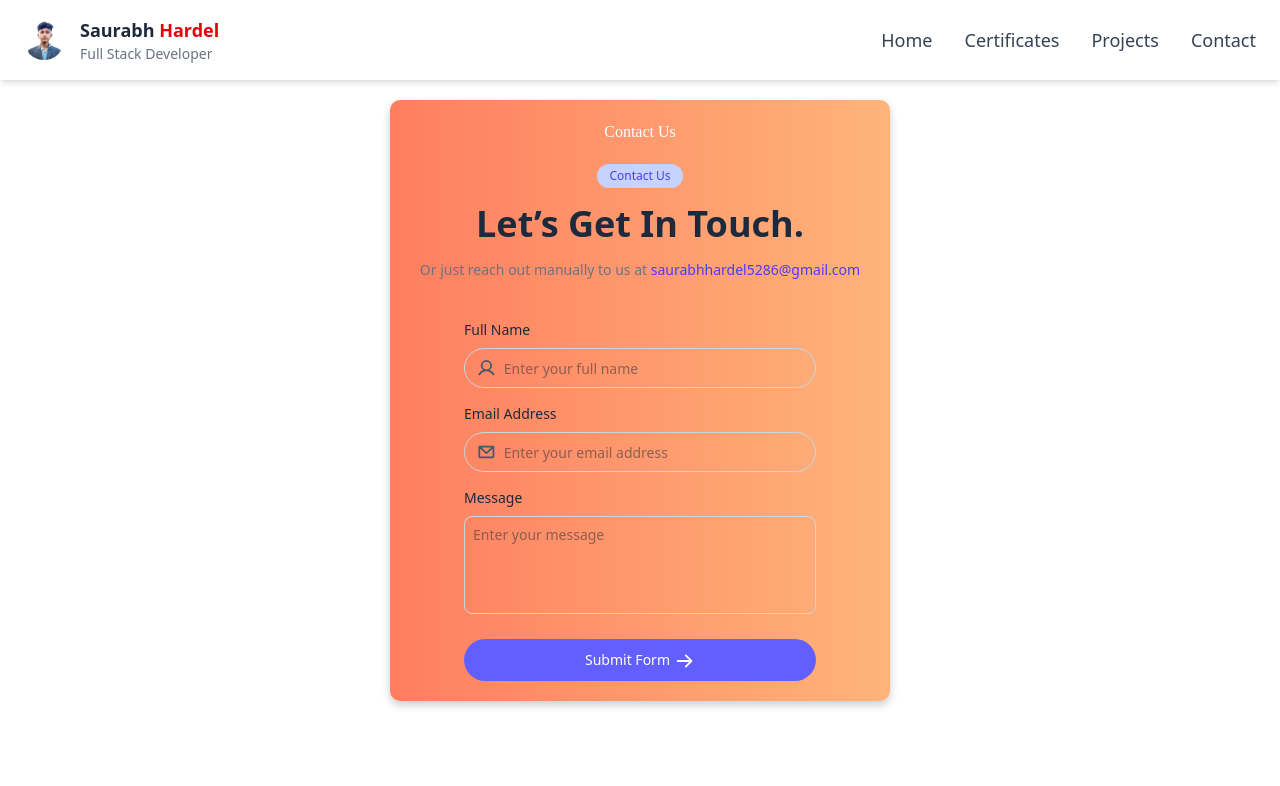
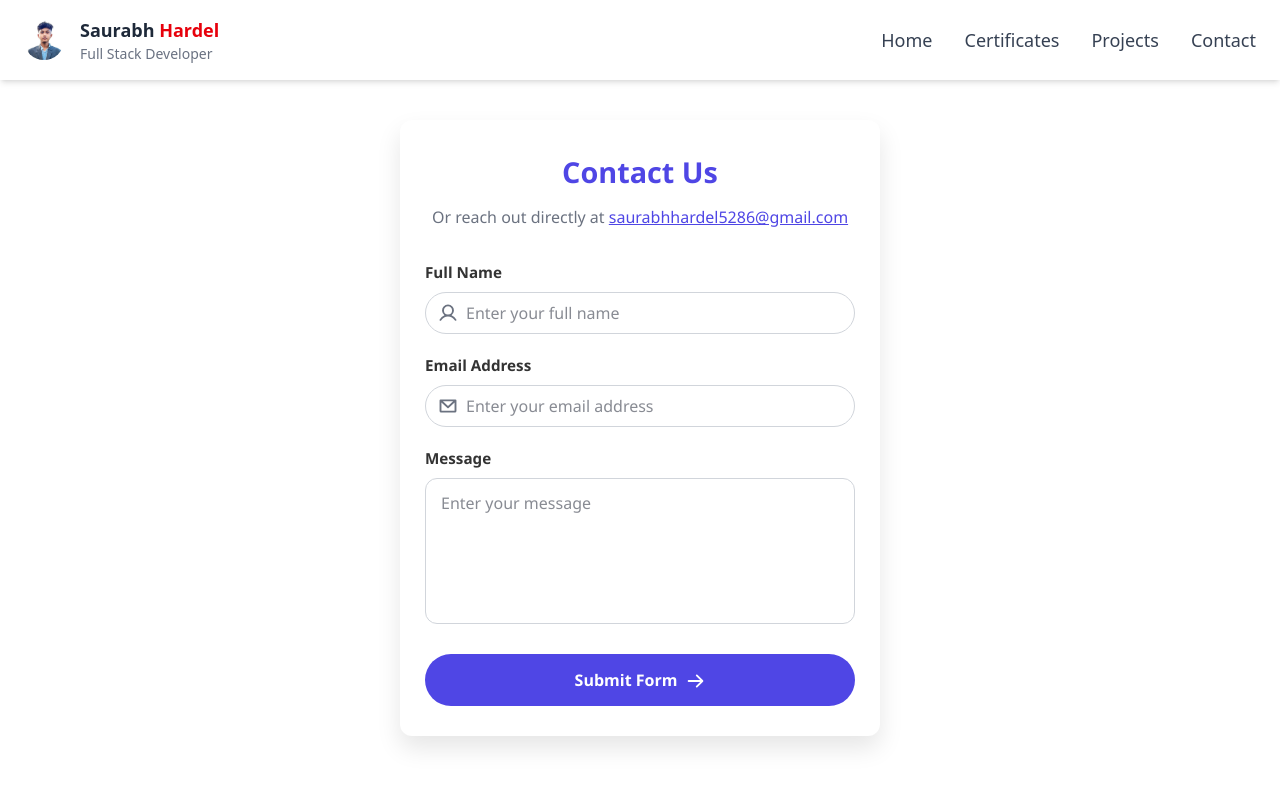
Before and after one commit to saurabh5286/Res-portfolio, a React (Vite) app: page /contact in a window 1280 px wide. Shown: the top 786 px of the page. Built offline with nearby package versions, Linux system fonts and the light colour scheme.

Commit message:
Update Contact.jsx

```diff
--- a/src/components/pages/Contact.jsx
+++ b/src/components/pages/Contact.jsx
@@ -9,63 +9,246 @@ function Contact() {
 
   const handleChange = (e) => {
     const { name, value } = e.target;
-    setFormData({ ...formData, [name]: value });
+    setFormData(prev => ({ ...prev, [name]: value }));
   };
 
 const handleSubmit = (e) => {
   e.preventDefault();
   console.log('Form submitted:', formData);
-    // Add form submission logic here
+
+  // Simulate submission then reset form
+  setFormData({ name: '', email: '', message: '' });
 };
+
 
   return (
     <div
-      className="contact"
       style={{
-        background: 'linear-gradient(to right, #ff7e5f, #feb47b)',
-        padding: '20px',
-        borderRadius: '10px',
-        color: '#fff',
-        maxWidth: '500px',
-        margin: '20px auto',
-        boxShadow: '0 4px 8px rgba(0, 0, 0, 0.2)',
+        maxWidth: '480px',
+        margin: '40px auto',
+        padding: '30px 25px',
+        borderRadius: '12px',
+        background: '#fff',
+        boxShadow: '0 12px 24px rgba(0,0,0,0.1)',
+        fontFamily: "'Segoe UI', Tahoma, Geneva, Verdana, sans-serif",
+        color: '#333',
       }}
     >
-      <h2 style={{ textAlign: 'center', marginBottom: '20px', fontFamily:'cursive' }}>Contact Us</h2>
-      <form className="flex flex-col items-center text-sm text-slate-800">
-            <p className="text-xs bg-indigo-200 text-indigo-600 font-medium px-3 py-1 rounded-full">Contact Us</p>
-            <h1 className="text-4xl font-bold py-4 text-center">Let’s Get In Touch.</h1>
-            <p className="max-md:text-sm text-gray-500 pb-10 text-center">
-                Or just reach out manually to us at <a href="#" className="text-indigo-600 hover:underline">saurabhhardel5286@gmail.com</a>
+      <h2
+        style={{
+          textAlign: 'center',
+          marginBottom: '12px',
+          fontWeight: '700',
+          fontSize: '1.8rem',
+          color: '#4f46e5',
+        }}
+      >
+        Contact Us
+      </h2>
+      <p
+        style={{
+          textAlign: 'center',
+          marginBottom: '32px',
+          color: '#6b7280',
+          fontSize: '1rem',
+          lineHeight: '1.5',
+        }}
+      >
+        Or reach out directly at{' '}
+        <a
+          href="mailto:saurabhhardel5286@gmail.com"
+          style={{ color: '#4f46e5', textDecoration: 'underline' }}
+        >
+          saurabhhardel5286@gmail.com
+        </a>
       </p>
 
-            <div className="max-w-96 w-full px-4">
-                <label htmlFor="name" className="font-medium">Full Name</label>
-                <div className="flex items-center mt-2 mb-4 h-10 pl-3 border border-slate-300 rounded-full focus-within:ring-2 focus-within:ring-indigo-400 transition-all overflow-hidden">
-                    <svg width="20" height="20" viewBox="0 0 20 20" fill="none" xmlns="http://www.w3.org/2000/svg">
-                        <path d="M18.311 16.406a9.64 9.64 0 0 0-4.748-4.158 5.938 5.938 0 1 0-7.125 0 9.64 9.64 0 0 0-4.749 4.158.937.937 0 1 0 1.623.938c1.416-2.447 3.916-3.906 6.688-3.906 2.773 0 5.273 1.46 6.689 3.906a.938.938 0 0 0 1.622-.938M5.938 7.5a4.063 4.063 0 1 1 8.125 0 4.063 4.063 0 0 1-8.125 0" fill="#475569"/>
+      <form onSubmit={handleSubmit} noValidate>
+        {/* Full Name */}
+        <label
+          htmlFor="name"
+          style={{
+            display: 'block',
+            fontWeight: '600',
+            marginBottom: '8px',
+            fontSize: '0.95rem',
+          }}
+        >
+          Full Name
+        </label>
+        <div
+          style={{
+            display: 'flex',
+            alignItems: 'center',
+            borderRadius: '9999px',
+            border: '1.5px solid #d1d5db',
+            padding: '0 12px',
+            marginBottom: '20px',
+            transition: 'border-color 0.3s ease',
+          }}
+        >
+          <svg
+            width="20"
+            height="20"
+            fill="none"
+            xmlns="http://www.w3.org/2000/svg"
+            style={{ marginRight: '8px', color: '#6b7280' }}
+          >
+            <path
+              d="M18.311 16.406a9.64 9.64 0 0 0-4.748-4.158 5.938 5.938 0 1 0-7.125 0 9.64 9.64 0 0 0-4.749 4.158.937.937 0 1 0 1.623.938c1.416-2.447 3.916-3.906 6.688-3.906 2.773 0 5.273 1.46 6.689 3.906a.938.938 0 0 0 1.622-.938M5.938 7.5a4.063 4.063 0 1 1 8.125 0 4.063 4.063 0 0 1-8.125 0"
+              fill="currentColor"
+            />
           </svg>
-                    <input type="text" className="h-full px-2 w-full outline-none bg-transparent" placeholder="Enter your full name" required />
+          <input
+            id="name"
+            name="name"
+            type="text"
+            value={formData.name}
+            onChange={handleChange}
+            placeholder="Enter your full name"
+            required
+            style={{
+              flex: 1,
+              border: 'none',
+              outline: 'none',
+              height: '40px',
+              fontSize: '1rem',
+              background: 'transparent',
+              color: '#111827',
+            }}
+          />
         </div>
 
-                <label htmlFor="email-address" className="font-medium mt-4">Email Address</label>
-                <div className="flex items-center mt-2 mb-4 h-10 pl-3 border border-slate-300 rounded-full focus-within:ring-2 focus-within:ring-indigo-400 transition-all overflow-hidden">
-                    <svg width="20" height="20" viewBox="0 0 20 20" fill="none" xmlns="http://www.w3.org/2000/svg">
-                        <path d="M17.5 3.438h-15a.937.937 0 0 0-.937.937V15a1.563 1.563 0 0 0 1.562 1.563h13.75A1.563 1.563 0 0 0 18.438 15V4.375a.94.94 0 0 0-.938-.937m-2.41 1.874L10 9.979 4.91 5.313zM3.438 14.688v-8.18l5.928 5.434a.937.937 0 0 0 1.268 0l5.929-5.435v8.182z" fill="#475569"/>
+        {/* Email Address */}
+        <label
+          htmlFor="email"
+          style={{
+            display: 'block',
+            fontWeight: '600',
+            marginBottom: '8px',
+            fontSize: '0.95rem',
+          }}
+        >
+          Email Address
+        </label>
+        <div
+          style={{
+            display: 'flex',
+            alignItems: 'center',
+            borderRadius: '9999px',
+            border: '1.5px solid #d1d5db',
+            padding: '0 12px',
+            marginBottom: '20px',
+            transition: 'border-color 0.3s ease',
+          }}
+        >
+          <svg
+            width="20"
+            height="20"
+            fill="none"
+            xmlns="http://www.w3.org/2000/svg"
+            style={{ marginRight: '8px', color: '#6b7280' }}
+          >
+            <path
+              d="M17.5 3.438h-15a.937.937 0 0 0-.937.937V15a1.563 1.563 0 0 0 1.562 1.563h13.75A1.563 1.563 0 0 0 18.438 15V4.375a.94.94 0 0 0-.938-.937m-2.41 1.874L10 9.979 4.91 5.313zM3.438 14.688v-8.18l5.928 5.434a.937.937 0 0 0 1.268 0l5.929-5.435v8.182z"
+              fill="currentColor"
+            />
           </svg>
-                    <input type="email" className="h-full px-2 w-full outline-none bg-transparent" placeholder="Enter your email address" required />
+          <input
+            id="email"
+            name="email"
+            type="email"
+            value={formData.email}
+            onChange={handleChange}
+            placeholder="Enter your email address"
+            required
+            style={{
+              flex: 1,
+              border: 'none',
+              outline: 'none',
+              height: '40px',
+              fontSize: '1rem',
+              background: 'transparent',
+              color: '#111827',
+            }}
+          />
         </div>
 
-                <label htmlFor="message" className="font-medium mt-4">Message</label>
-                <textarea rows="4" className="w-full mt-2 p-2 bg-transparent border border-slate-300 rounded-lg resize-none outline-none focus:ring-2 focus-within:ring-indigo-400 transition-all" placeholder="Enter your message" required></textarea>
+        {/* Message */}
+        <label
+          htmlFor="message"
+          style={{
+            display: 'block',
+            fontWeight: '600',
+            marginBottom: '8px',
+            fontSize: '0.95rem',
+          }}
+        >
+          Message
+        </label>
+        <textarea
+          id="message"
+          name="message"
+          rows="5"
+          value={formData.message}
+          onChange={handleChange}
+          placeholder="Enter your message"
+          required
+          style={{
+            width: '100%',
+            borderRadius: '12px',
+            border: '1.5px solid #d1d5db',
+            padding: '12px 15px',
+            fontSize: '1rem',
+            fontFamily: 'inherit',
+            resize: 'none',
+            color: '#111827',
+            outline: 'none',
+            transition: 'border-color 0.3s ease',
+            marginBottom: '24px',
+          }}
+        />
 
-                <button type="submit" className="flex items-center justify-center gap-1 mt-5 bg-indigo-500 hover:bg-indigo-600 text-white py-2.5 w-full rounded-full transition">
+        {/* Submit Button */}
+        <button
+          type="submit"
+          style={{
+            width: '100%',
+            backgroundColor: '#4f46e5',
+            color: '#fff',
+            padding: '14px',
+            borderRadius: '9999px',
+            fontWeight: '700',
+            fontSize: '1rem',
+            cursor: 'pointer',
+            border: 'none',
+            display: 'flex',
+            alignItems: 'center',
+            justifyContent: 'center',
+            gap: '8px',
+            transition: 'background-color 0.3s ease',
+          }}
+          onMouseEnter={(e) =>
+            (e.currentTarget.style.backgroundColor = '#4338ca')
+          }
+          onMouseLeave={(e) =>
+            (e.currentTarget.style.backgroundColor = '#4f46e5')
+          }
+        >
           Submit Form
-                    <svg className="mt-0.5" width="21" height="20" viewBox="0 0 21 20" fill="none" xmlns="http://www.w3.org/2000/svg">
-                        <path d="m18.038 10.663-5.625 5.625a.94.94 0 0 1-1.328-1.328l4.024-4.023H3.625a.938.938 0 0 1 0-1.875h11.484l-4.022-4.025a.94.94 0 0 1 1.328-1.328l5.625 5.625a.935.935 0 0 1-.002 1.33" fill="#fff"/>
+          <svg
+            width="20"
+            height="20"
+            fill="none"
+            xmlns="http://www.w3.org/2000/svg"
+            style={{ marginTop: '2px' }}
+          >
+            <path
+              d="m18.038 10.663-5.625 5.625a.94.94 0 0 1-1.328-1.328l4.024-4.023H3.625a.938.938 0 0 1 0-1.875h11.484l-4.022-4.025a.94.94 0 0 1 1.328-1.328l5.625 5.625a.935.935 0 0 1-.002 1.33"
+              fill="#fff"
+            />
           </svg>
         </button>
-            </div>
       </form>
     </div>
   );
```
Lines whose indentation alone changed are shown as unchanged.
